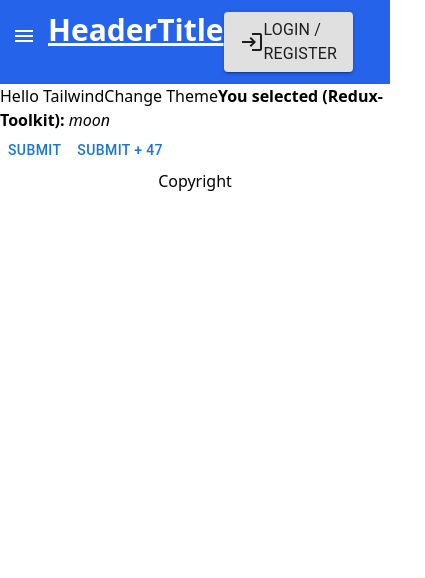
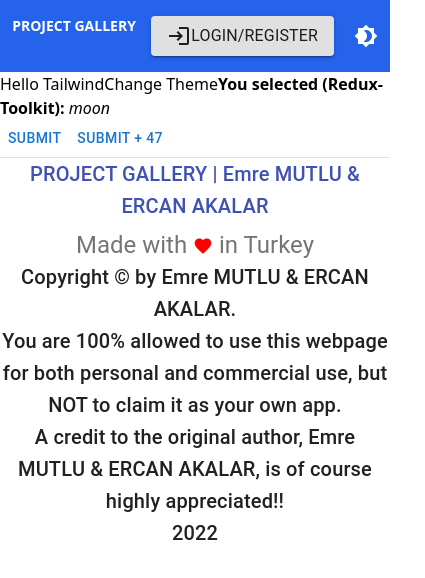
Before and after one commit to project-showroom/project-showroom-v2, a Next.js app: page / in a window 390 px wide. Shown: the top 578 px of the page, 425 px wide, since content can reach past the window. Built offline with nearby package versions, Linux system fonts and the light colour scheme.

Commit message:
Refactor: responsive-footer

```diff
--- /dev/null
+++ b/src/features/footer-feature/components/copyright-explanation.tsx
@@ -0,0 +1,50 @@
+import { useId } from 'react';
+
+import Link from '@material-ui/core/Link';
+import Typography from '@material-ui/core/Typography';
+import classNames from 'classnames';
+
+const COMPONENT_NAME = 'CopyrightExplanation';
+const copyrightWhoHas = 'Emre MUTLU & ERCAN AKALAR';
+const CopyrightExplanation = (props: { className?: string }) => {
+  const id = useId() + '-' + COMPONENT_NAME;
+  const { className, ...rest } = props;
+
+  return (
+    <div id={id} {...rest} className={classNames(className, COMPONENT_NAME)}>
+      <Typography variant="h6" align="center" color="textPrimary" gutterBottom>
+        <div>
+          Copyright © by{' '}
+          <Link
+            href="https://www.linkedin.com/in/emremutlu8/"
+            target="_blank"
+            color="inherit"
+          >
+            {copyrightWhoHas}
+          </Link>
+          .
+        </div>
+        <div>
+          You are 100% allowed to use this webpage for both personal and
+          commercial use, but NOT to claim it as your own app.
+        </div>{' '}
+        <div>
+          A credit to the original author,{' '}
+          <Link
+            href="https://project-showroom.vercel.app/"
+            target="_blank"
+            color="inherit"
+          >
+            {copyrightWhoHas}
+          </Link>
+          , is of course highly appreciated!!
+        </div>
+        {new Date().getFullYear()}
+      </Typography>
+    </div>
+  );
+};
+
+CopyrightExplanation.displayName = COMPONENT_NAME;
+
+export { CopyrightExplanation };
--- a/src/features/footer-feature/components/copyright.tsx
+++ b/src/features/footer-feature/components/copyright.tsx
@@ -1,8 +1,13 @@
 import { useId } from 'react';
 
+import { Divider } from '@material-ui/core';
+import Link from '@material-ui/core/Link';
+import Typography from '@material-ui/core/Typography';
+import FavoriteIcon from '@material-ui/icons/Favorite';
 import classNames from 'classnames';
 
 const COMPONENT_NAME = 'Copyright';
+const copyrightWhoHas = 'Emre MUTLU & ERCAN AKALAR';
 const Copyright = (props: { className?: string }) => {
   const id = useId() + '-' + COMPONENT_NAME;
 
@@ -10,7 +15,30 @@ const Copyright = (props: { className?: string }) => {
 
   return (
     <div id={id} {...rest} className={classNames(className, COMPONENT_NAME)}>
-      {COMPONENT_NAME}
+      <Divider />
+      <div>
+        <Typography
+          variant="h6"
+          align="center"
+          color="textPrimary"
+          gutterBottom
+        >
+          <Link href="https://project-showroom.vercel.app/">
+            PROJECT GALLERY | {copyrightWhoHas}
+          </Link>
+        </Typography>
+        <div />
+        <Typography
+          variant="h5"
+          align="center"
+          color="textSecondary"
+          component="p"
+        >
+          Made with <FavoriteIcon fontSize={'small'} htmlColor="red" /> in
+          Turkey
+        </Typography>
+        <div />
+      </div>
     </div>
   );
 };
--- a/src/features/footer-feature/footer-feature.tsx
+++ b/src/features/footer-feature/footer-feature.tsx
@@ -1,10 +1,11 @@
-import { Copyright } from './index';
+import { Copyright, CopyrightExplanation } from './index';
 
 const COMPONENT_NAME = 'FooterFeature';
 const FooterFeature = () => {
   return (
     <>
       <Copyright />
+      <CopyrightExplanation />
     </>
   );
 };
--- a/src/features/footer-feature/index.ts
+++ b/src/features/footer-feature/index.ts
@@ -1,4 +1,5 @@
 // Description: This file is the entry point for the footer-feature module
-import { Copyright } from "./components/copyright";
+import { Copyright } from './components/copyright';
+import { CopyrightExplanation } from './components/copyright-explanation';
 
-export { Copyright };
+export { Copyright, CopyrightExplanation };
--- a/src/features/header-feature/components/header-title.tsx
+++ b/src/features/header-feature/components/header-title.tsx
@@ -6,14 +6,21 @@ import Link from 'next/link';
 const COMPONENT_NAME = 'HeaderTitle';
 const HeaderTitle = (props: { className?: string }) => {
   const id = useId() + '-' + COMPONENT_NAME;
-
   const { className, ...rest } = props;
 
-  const headerTitleClassNames = classNames('flex flex-auto justify-end w-7/12');
+  const title = 'PROJECT GALLERY';
 
+  const headerTitleClassNames = classNames('flex');
+  const headerTitleLinkClassNames = classNames('text-sm no-underline');
   return (
+    // If user is not signed in, do not show the user name.
     <div id={id} {...rest} className={headerTitleClassNames}>
-      <Link href="/">{COMPONENT_NAME}</Link>
+      <Link href="/">
+        <h1 className={headerTitleLinkClassNames}>PROJECT GALLERY &nbsp;</h1>
+      </Link>
+      {/* <Link href="/">
+        <h1 className={headerTitleLinkClassNames}>| User Name</h1>
+      </Link> */}
     </div>
   );
 };
--- a/src/features/header-feature/components/login-register-button.tsx
+++ b/src/features/header-feature/components/login-register-button.tsx
@@ -13,14 +13,16 @@ const LoginRegisterButton = (props: { className?: string }) => {
 
   const { ...rest } = props;
 
-  const headerLoginClassNames = classNames('mr-6');
-
+  const headerLoginClassNames = classNames('flex text-sm mr-1');
+  const headerLoginTextClassNames = classNames('flex h-6 text-sm leading-3');
   return (
     <div id={id} {...rest} className={headerLoginClassNames}>
       <Button href="/api/google" variant="contained">
         <LoginIcon />
         <Box />
-        <Typography>Login / Register</Typography>
+        <Typography className={headerLoginTextClassNames}>
+          Login/Register
+        </Typography>
       </Button>
     </div>
   );
--- a/src/features/header-feature/components/theme-switch.tsx
+++ b/src/features/header-feature/components/theme-switch.tsx
@@ -11,13 +11,13 @@ const COMPONENT_NAME = 'ThemeSwitch';
 const ThemeSwitch = (props: { className?: string }) => {
   const id = useId() + '-' + COMPONENT_NAME;
 
-  const { className } = props;
+  const { className, ...rest } = props;
   const { theme, setTheme } = useTheme();
 
-  // const themeSwitchClassnames = classNames('flex justify-end flex-auto');
+  const themeSwitchClassnames = classNames('flex justify-end flex-auto');
   return (
     <>
-      <div id={id}>
+      <div id={id} {...rest} className={className}>
         <Box>
           <IconButton
             sx={{ ml: 1 }}
--- a/src/features/header-feature/header-feature.tsx
+++ b/src/features/header-feature/header-feature.tsx
@@ -9,14 +9,21 @@ import {
 
 const COMPONENT_NAME = 'HeaderFeature';
 const HeaderFeature = () => {
-  const headerFeaturesClassNames = classNames(
-    'flex flex-auto justify-end w-6/12',
+  const headerTitleMenuClassNames = classNames(
+    'flex items-center justify-center',
+  );
+  const headerRegisterThemeClassNames = classNames(
+    'flex items-center justify-end',
   );
   return (
+    // When user signIn, show MenuBar.
+    // When user signOut, show Login/Register button.
     <>
-      <AppBarMenu />
-      <HeaderTitle />
-      <div className={headerFeaturesClassNames}>
+      <div className={headerTitleMenuClassNames}>{/* <AppBarMenu /> */}</div>
+      <div className={headerTitleMenuClassNames}>
+        <HeaderTitle />
+      </div>
+      <div className={headerRegisterThemeClassNames}>
         <LoginRegisterButton />
         <ThemeSwitch />
       </div>
--- a/src/pages/index.tsx
+++ b/src/pages/index.tsx
@@ -7,7 +7,7 @@ import { MainFeature } from '../features/main-feature/main-feature';
 export default function Home() {
   const themeClassNames = classNames('dark:bg-gray-500 dark:text-white');
   const headerClassNames = classNames(
-    'flex p-3 text-3xl font-bold underline bg-blue-600 text-white',
+    'flex justify-between p-1 py-4 font-bold bg-blue-600 text-white',
   );
 
   return (
@@ -25,7 +25,7 @@ export default function Home() {
         <MainFeature />
       </main>
 
-      <footer className="flex justify-center">
+      <footer>
         <FooterFeature />
       </footer>
     </>
```
